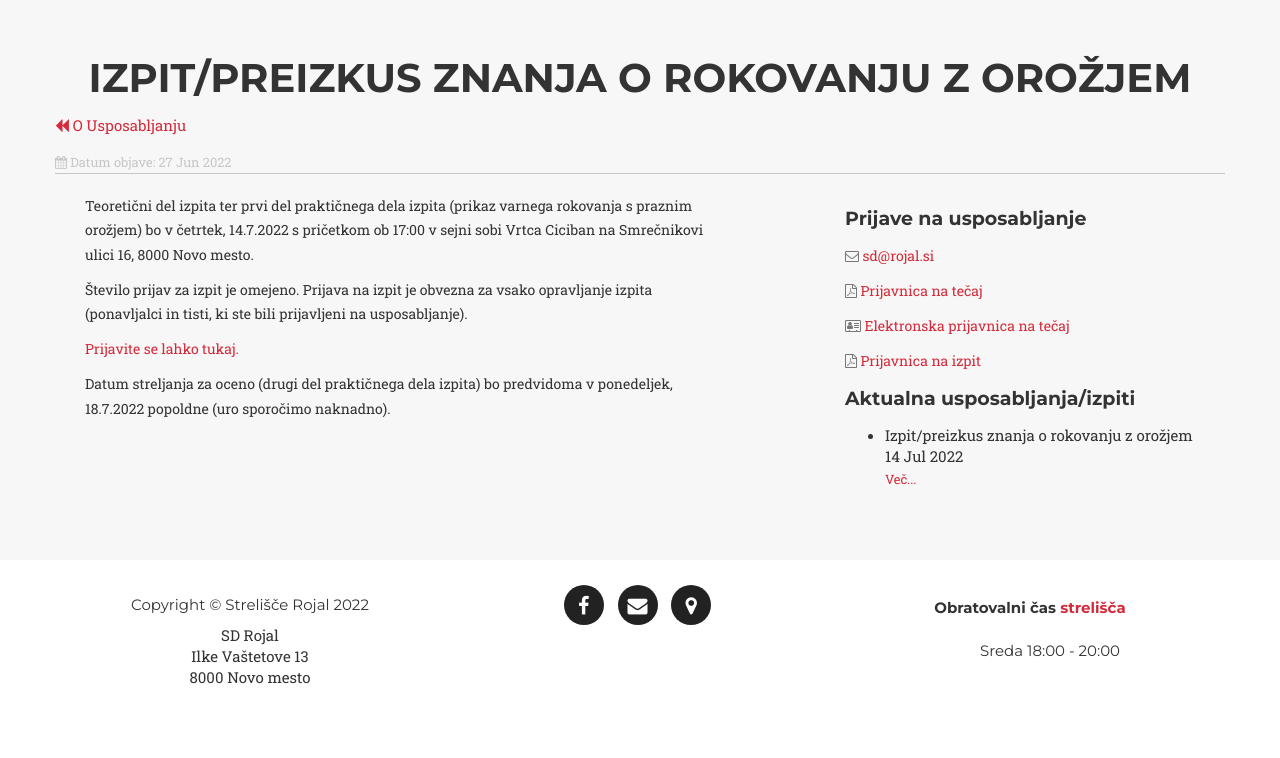
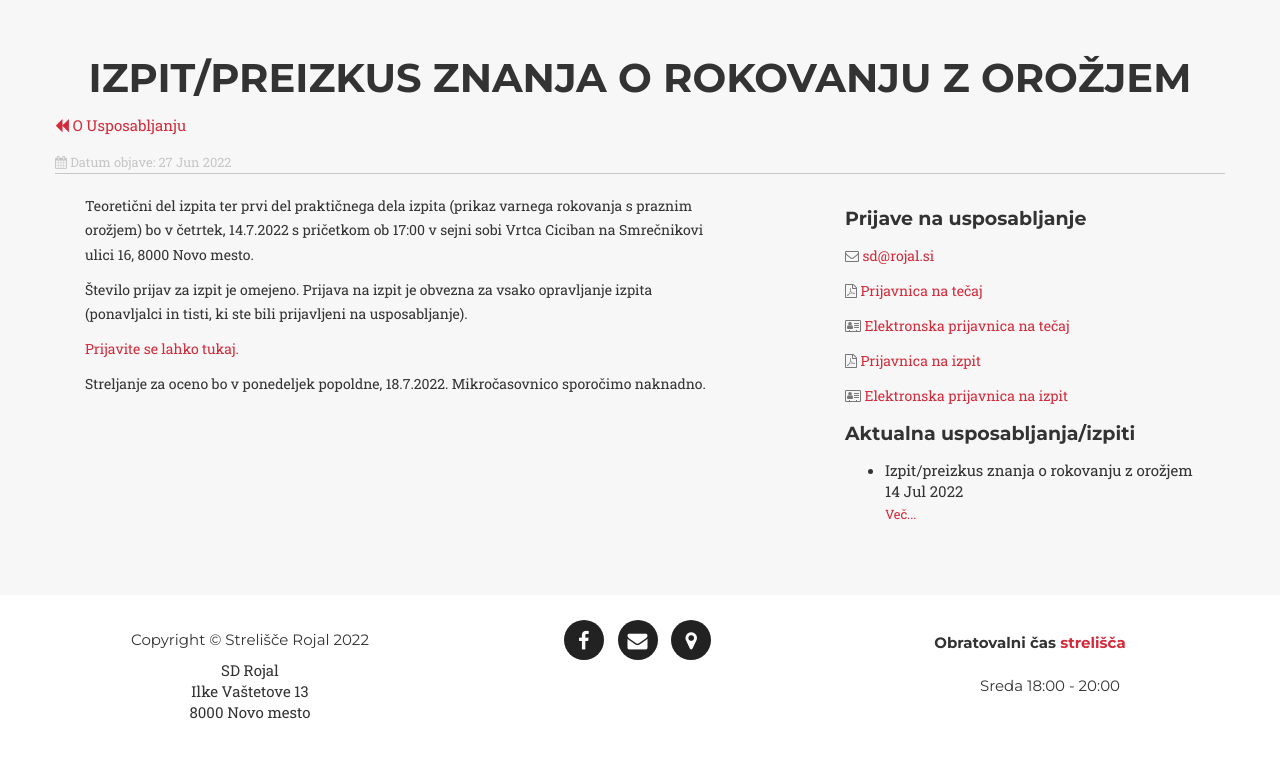
Before and after one commit to qstraza/strelisce, a Jekyll site: the page built from _posts/2022-06-27-Izpit.md, in a window 1280 px wide and 900 px high, scrolled down 642 px, cut to the strip 130-888 px from the top of the window. Built offline with Jekyll 4.4.1, drawn with Linux system fonts in a browser that asks for light colours; some web fonts are replaced; before the commit the page ends 1507 px from its top, so only the background shows below that.

Commit message:
dodal prijavnico za izpit

```diff
--- a/_includes/cenikTecaj.html
+++ b/_includes/cenikTecaj.html
@@ -38,6 +38,8 @@
 </i><a href="{{site.files.elprijavnicatecaj}}">Elektronska prijavnica na tečaj</a></p>
                 <p class="text-muted"><i class="fa fa-file-pdf-o" aria-hidden="true"></i>
 <a href="{{site.files.prijavnicaizpit}}" target="_blank">Prijavnica na izpit</a></p>
+                <p class="text-muted"><i class="fa fa-address-card-o" aria-hidden="true"></i>
+                </i><a href="{{site.files.elprijavnicaizpit}}">Elektronska prijavnica na izpit</a></p>
                 <h4 class="service-heading">Aktualna usposabljanja/izpiti</h4>
                 <ul>
                 {% for post in site.posts %}
--- a/_layouts/post.html
+++ b/_layouts/post.html
@@ -41,6 +41,8 @@
 </i><a href="{{site.files.elprijavnicatecaj}}" target="_blank">Elektronska prijavnica na tečaj</a></p>
                   <p class="text-muted"><i class="fa fa-file-pdf-o" aria-hidden="true"></i>
 <a href="{{site.files.prijavnicaizpit}}" target="_blank">Prijavnica na izpit</a></p>
+                  <p class="text-muted"><i class="fa fa-address-card-o" aria-hidden="true"></i>
+                  </i><a href="{{site.files.elprijavnicaizpit}}">Elektronska prijavnica na izpit</a></p>
                   <h4 class="service-heading">Aktualna usposabljanja/izpiti</h4>
                   <ul>
                   {% for post in site.posts %}
--- a/_posts/2021-08-31-usposabljanje.html
+++ b/_posts/2021-08-31-usposabljanje.html
@@ -43,6 +43,8 @@ permalink: /usposabljanje
 </i><a href="{{site.files.elprijavnicatecaj}}" target="_blank">Elektronska prijavnica na tečaj</a></p>
                 <p class="text-muted"><i class="fa fa-file-pdf-o" aria-hidden="true"></i>
 <a href="{{site.files.prijavnicaizpit}}" target="_blank">Prijavnica na izpit</a></p>
+                <p class="text-muted"><i class="fa fa-address-card-o" aria-hidden="true"></i>
+                </i><a href="{{site.files.elprijavnicaizpit}}">Elektronska prijavnica na izpit</a></p>
                 <h4 class="service-heading">Aktualna usposabljanja/izpiti</h4>
                 <ul>
                 {% for post in site.posts %}
--- a/_posts/2022-06-27-Izpit.md
+++ b/_posts/2022-06-27-Izpit.md
@@ -11,4 +11,4 @@ Teoretični del izpita ter prvi del praktičnega dela izpita (prikaz varnega rok
 
 [Prijavite se lahko tukaj.](https://docs.google.com/forms/d/e/1FAIpQLSfpcWQWVJnegjBcugUnWrwJU3lmRzVRsdplMwO0417_3Effyw/viewform?usp=sf_link)
 
-Datum streljanja za oceno (drugi del praktičnega dela izpita) bo predvidoma v ponedeljek, 18.7.2022 popoldne (uro sporočimo naknadno).
+Streljanje za oceno bo v ponedeljek popoldne, 18.7.2022. Mikročasovnico sporočimo naknadno.
```
